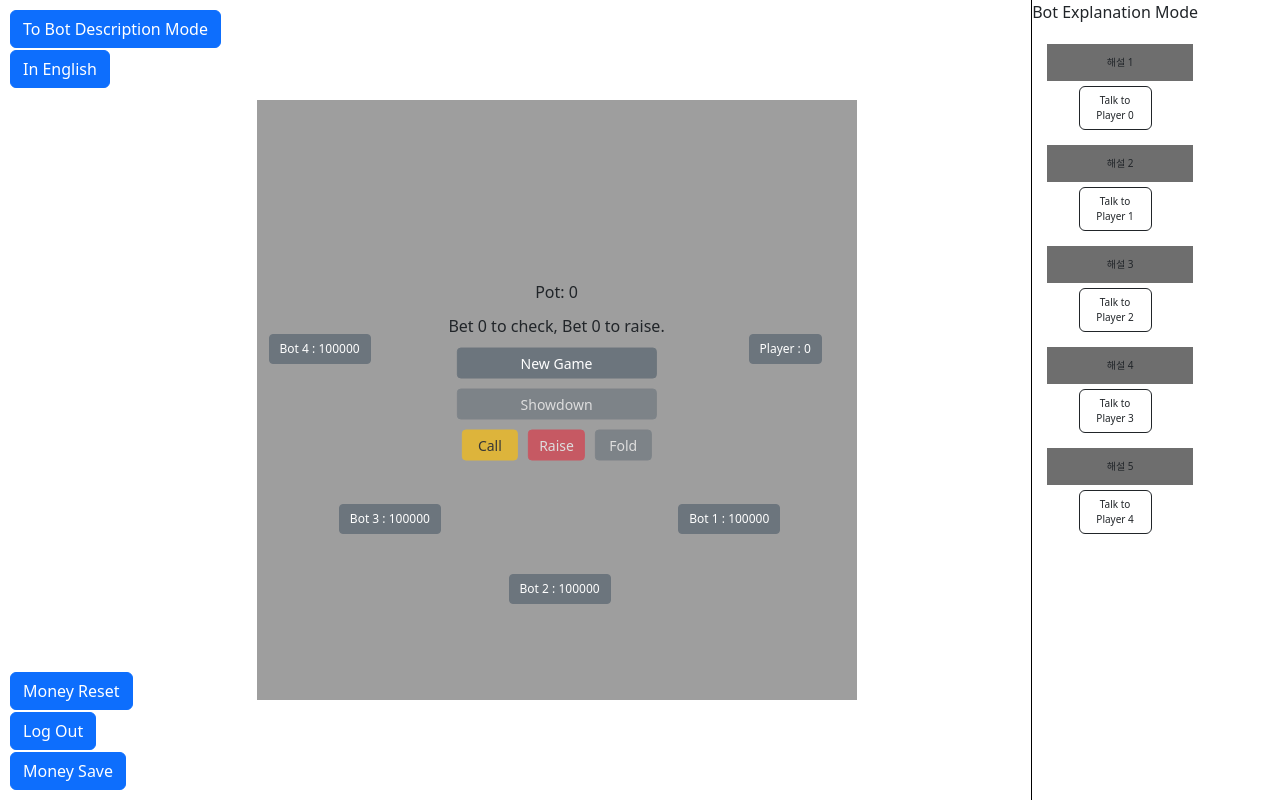
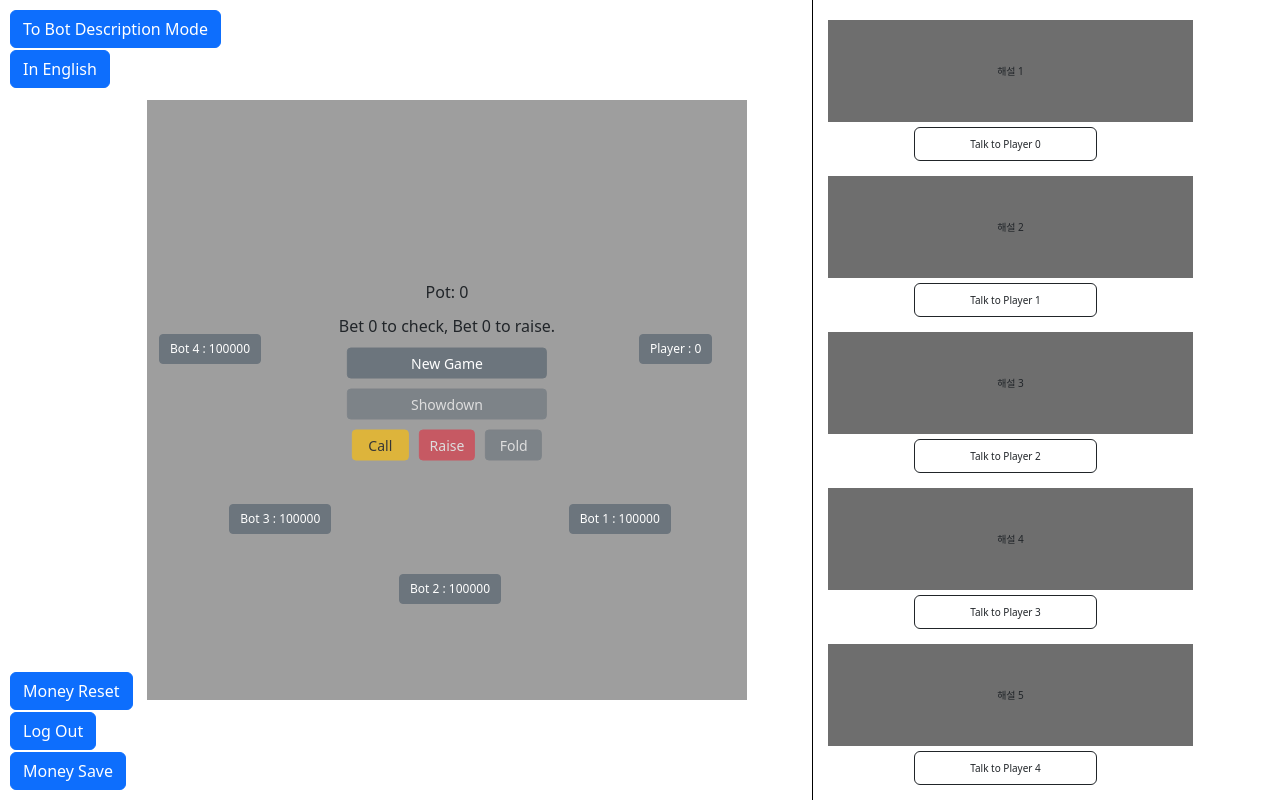
Before and after one commit to Gosu-Choi/FiveCards-Trainer, a React (Create React App) app in the folder FiveCard/client/: page /Holdem in a window 1280 px wide. Built offline with nearby package versions, Linux system fonts and the light colour scheme; sample sign-in values are in the browser's storage.

Commit message:
Implicit error has been cleared.

```diff
--- a/FiveCard/client/src/Holdem.js
+++ b/FiveCard/client/src/Holdem.js
@@ -844,8 +844,6 @@ function Holdem() {
         </button>
       </div>
       {rightBoxVisible && (
-        <div>
-          Bot Explanation Mode
           <div className="right-box" style={{ gridTemplateRows: `repeat(${explanations.length}, 1fr)` }}>
             {explanations.map((explanation, index) => (
             <div key={index} className="explanation-wrapper">
@@ -856,11 +854,8 @@ function Holdem() {
             </div>
             ))}
           </div>
-        </div>
       )}
       {!rightBoxVisible && (
-        <div>
-          Bot Description Mode
           <div className="right-box" style={{ gridTemplateRows: `repeat(${opponentmodels.length+1}, 1fr)` }}>
             <div key={-1} className="explanation-wrapper">
               <div className={'explanation-cell'}>
@@ -878,7 +873,6 @@ function Holdem() {
               </div>
             ))}
           </div>
-        </div>
       )}
       <button onClick={() => setRightBoxVisible(!rightBoxVisible)} className={'btn btn-primary'} style={{ position: 'absolute', top: '10px', left: '10px' }}>
         {!rightBoxVisible ? 'To Bot Explanation Mode' : 'To Bot Description Mode'}
```
Also changed, not shown: 7 other files (tests, documents, lock files or other folders).
